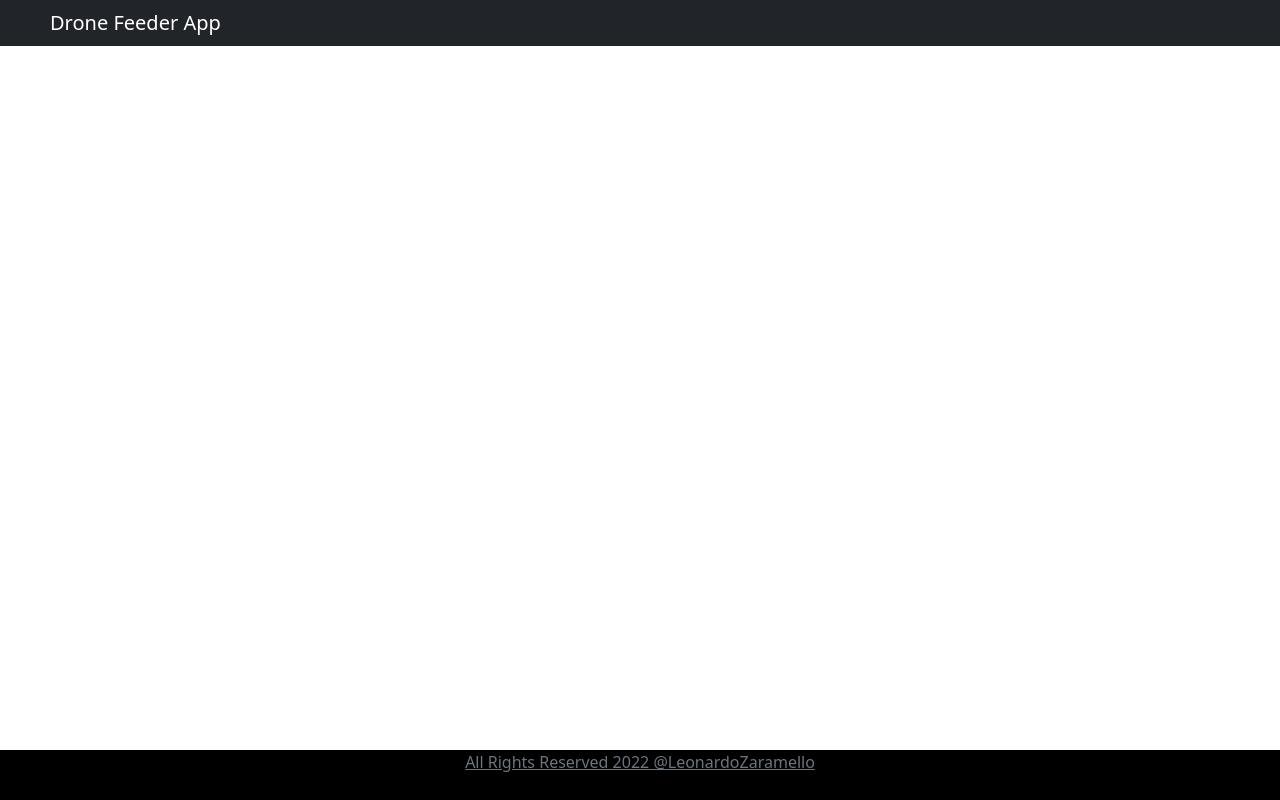
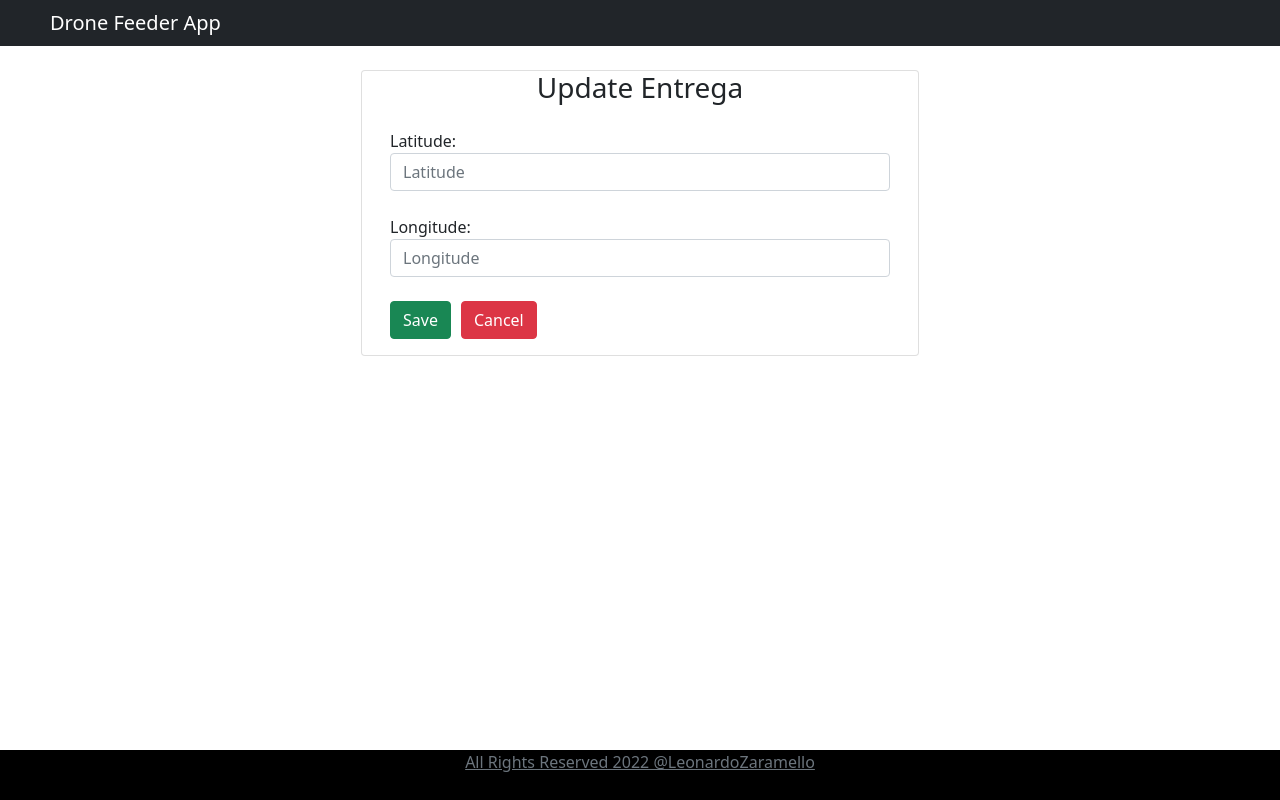
Before and after one commit to LeonardoZaramello/ProjetoJava-FrontEnd, a React (Create React App) app: page /add-entrega/1 in a window 1280 px wide. Built offline with nearby package versions, Linux system fonts and the light colour scheme; no server answers.

Commit message:
Add: Entrega CRUD

```diff
--- a/src/App.js
+++ b/src/App.js
@@ -3,8 +3,11 @@ import './App.css';
 import FooterComponent from './Components/FooterComponent';
 import HeaderComponent from './Components/HeaderComponent';
 import CreateDronePage from './Pages/CreateDronePage';
+import CreateEntregaPage from './Pages/CreateEntregaPage';
 import ListDronePage from './Pages/ListDronePage.jsx';
+import ListEntregaPage from './Pages/ListEntregaPage';
 import ViewDronePage from './Pages/ViewDronePage';
+import ViewEntregaPage from './Pages/ViewEntregaPage';
 
 function App() {
   return (
@@ -15,6 +18,9 @@ function App() {
         <Route exact path="/drones" component={ListDronePage} />
         <Route exact path="/add-drone/:id" component={CreateDronePage} />
         <Route exact path="/view-drone/:id" component={ViewDronePage} />
+        <Route exact path="/entregas" component={ListEntregaPage} />
+        <Route exact path="/add-entrega/:id" component={CreateEntregaPage} />
+        <Route exact path="/view-entrega/:id" component={ViewEntregaPage} />
       </Switch>
 
       </div>
--- /dev/null
+++ b/src/Pages/CreateEntregaPage.jsx
@@ -0,0 +1,121 @@
+import React, { Component } from "react";
+import EntregaServices from "../Services/EntregaServices";
+
+export default class CreateEntregaPage extends Component {
+  constructor(props) {
+    super(props);
+    this.state = {
+      id: this.props.match.params.id,
+      latitude: "",
+      longitude: "",
+    };
+
+    this.saveOrUpdateEntrega = this.saveOrUpdateEntrega.bind(this);
+    this.changeLatitudeHandler = this.changeLatitudeHandler.bind(this);
+    this.changeLongitudeHandler = this.changeLongitudeHandler.bind(this);
+    this.cancel = this.cancel.bind(this);
+  }
+
+  componentDidMount() {
+    if (this.state.id === "_add") {
+      return;
+    } else {
+      EntregaServices.getEntregaById(this.state.id).then((res) => {
+        let entrega = res.data;
+        this.setState({ latitude: entrega.latitude, longitude: entrega.longitude });
+      });
+    }
+  }
+
+  saveOrUpdateEntrega = (event) => {
+    event.preventDefault();
+    let entrega = { latitude: this.state.latitude, longitude: this.state.longitude };
+    console.log(`Entrega salva: ${JSON.stringify(entrega)}`);
+
+    if (this.state.id === "_add") {
+      EntregaServices.createEntrega(entrega).then((res) => {
+        this.props.history.push("/entregas");
+      });
+    } else {
+      EntregaServices.updateEntrega(entrega, this.state.id).then((res) => {
+        this.props.history.push("/entregas");
+      });
+    }
+  };
+
+  changeLatitudeHandler(event) {
+    this.setState({ latitude: event.target.value });
+  }
+
+  changeLongitudeHandler(event) {
+    this.setState({ longitude: event.target.value });
+  }
+
+  cancel() {
+    this.props.history.push("/entregas");
+  }
+
+  getTitle() {
+    if (this.state.id === "_add") {
+      return <h3 className="text-center">Add Entrega</h3>;
+    } else {
+      return <h3 className="text-center">Update Entrega</h3>;
+    }
+  }
+
+  render() {
+    return (
+      <div>
+        <br />
+        <div className="container">
+          <div className="row">
+            <div className="card col-md-6 offset-md-3 offset-md-3">
+              {this.getTitle()}
+              <div className="card-body">
+                <form>
+                  <div className="form-group">
+                    <label htmlFor="">Latitude: </label>
+                    <input
+                      placeholder="Latitude"
+                      name="latitude"
+                      className="form-control"
+                      value={this.state.latitude}
+                      onChange={this.changeLatitudeHandler}
+                    />
+                  </div>
+                  <br />
+
+                  <div className="form-group">
+                    <label htmlFor="">Longitude: </label>
+                    <input
+                      placeholder="Longitude"
+                      name="longitude"
+                      className="form-control"
+                      value={this.state.longitude}
+                      onChange={this.changeLongitudeHandler}
+                    />
+                  </div>
+                  <br />
+                </form>
+
+                <button
+                  className="btn btn-success"
+                  onClick={this.saveOrUpdateEntrega}
+                >
+                  Save
+                </button>
+                <button
+                  className="btn btn-danger"
+                  onClick={this.cancel}
+                  style={{ marginLeft: "10px" }}
+                >
+                  Cancel
+                </button>
+              </div>
+            </div>
+          </div>
+        </div>
+      </div>
+    );
+  }
+}
--- a/src/Pages/ListDronePage.jsx
+++ b/src/Pages/ListDronePage.jsx
@@ -57,6 +57,7 @@ export default class ListDronePage extends Component {
                 <th>Drone id</th>
                 <th>Drone Marca</th>
                 <th>Drone Modelo</th>
+                <th>Status</th>
                 <th>Actions</th>
               </tr>
             </thead>
@@ -69,6 +70,7 @@ export default class ListDronePage extends Component {
                     <td>{drone.id}</td>
                     <td>{drone.marca}</td>
                     <td>{drone.modelo}</td>
+                    <td>{drone.status}</td>
                     <td>
                       <button onClick={() => this.getDrone(drone.id)} className="btn btn-warning" style={{marginLeft: "10px"}}>Details</button>
                       <button onClick={() => this.editDrone(drone.id)} className="btn btn-info" style={{marginLeft: "10px"}}>Update</button>
--- /dev/null
+++ b/src/Pages/ListEntregaPage.jsx
@@ -0,0 +1,89 @@
+import React, { Component } from 'react'
+import EntregaServices from '../Services/EntregaServices';
+
+
+export default class ListEntregaPage extends Component {
+  constructor(props){
+    super(props);
+    this.state = {
+      entregas:[]
+    }
+
+    this.addEntrega = this.addEntrega.bind(this);
+    this.editEntrega = this.editEntrega.bind(this);
+    this.deleteEntrega = this.deleteEntrega.bind(this);
+    this.getEntrega = this.getEntrega.bind(this);
+  }
+
+  componentDidMount(){
+    EntregaServices.getEntregas().then(res =>{
+      this.setState({entregas: res.data});
+    });
+  }
+
+  addEntrega(){
+    this.props.history.push("/add-entrega/_add");
+  }
+
+  editEntrega(entregaId){
+    this.props.history.push(`/add-entrega/${entregaId}`);
+  }
+
+  getEntrega(entregaId){
+    this.props.history.push(`/view-entrega/${entregaId}`);
+  }
+
+  deleteEntrega(entregaId){
+    EntregaServices.deleteEntrega(entregaId).then(res => {
+      this.setState({entregas: this.state.entregas.filter(entrega => entrega.id !== entregaId)});
+    });
+  }
+
+  render() {
+    return (
+      <div>
+        <h1 className="text-center">Entregas List</h1>
+        <br />
+
+        <button className="btn btn-primary" onClick={this.addEntrega}>Add Entrega</button>
+        <div className="row">
+        <br />
+
+        </div>
+        <div className="row">
+          <table className="table table-striped table-bordered">
+            <thead>
+              <tr>
+                <th>Entrega id</th>
+                <th>Entrega Latitude</th>
+                <th>Entrega Longitude</th>
+                <th>Entrega status</th>
+                <th>Actions</th>
+              </tr>
+            </thead>
+
+            <tbody>
+              {
+                this.state.entregas.map(
+                  entrega =>
+                  <tr key={entrega.id}>
+                    <td>{entrega.id}</td>
+                    <td>{entrega.latitude}</td>
+                    <td>{entrega.longitude}</td>
+                    <td>{entrega.status}</td>
+                    <td>
+                      <button onClick={() => this.getEntrega(entrega.id)} className="btn btn-warning" style={{marginLeft: "10px"}}>Details</button>
+                      <button onClick={() => this.editEntrega(entrega.id)} className="btn btn-info" style={{marginLeft: "10px"}}>Update</button>
+                      <button onClick={() => this.deleteEntrega(entrega.id)} className="btn btn-danger" style={{marginLeft: "10px"}}>Delete</button>
+                    </td>
+                  </tr>
+                  )
+              }
+            </tbody>
+          </table>
+
+        </div>
+      </div>
+    )
+  }
+}
--- /dev/null
+++ b/src/Pages/ViewEntregaPage.jsx
@@ -0,0 +1,40 @@
+import React, { Component } from 'react'
+import EntregaServices from '../Services/EntregaServices';
+
+export default class ViewEntregaPage extends Component {
+  constructor(props){
+    super(props);
+    this.state = {
+      id: this.props.match.params.id,
+      entrega: {}
+    }
+  }
+
+  componentDidMount(){
+    EntregaServices.getEntregaById(this.state.id).then(res => {
+      this.setState({entrega: res.data});
+    });
+  }
+
+  render() {
+    return (
+      <div>
+        <div className="card col-md-6 offset-md-3">
+          <h1 className="text-center">Entrega Details</h1>
+          <div className="card-body">
+            <div className="row">
+              <label>Entrega Id: </label>
+              <h6>{this.state.entrega.id}</h6>
+              <label>Entrega Latitude: </label>
+              <h6>{this.state.entrega.latitude}</h6>
+              <label>Entrega Longitude: </label>
+              <h6>{this.state.entrega.longitude}</h6>
+              <label>Entrega Status: </label>
+              <h6>{this.state.entrega.status}</h6>
+            </div>
+          </div>
+        </div>
+      </div>
+    )
+  }
+}
--- /dev/null
+++ b/src/Services/EntregaServices.js
@@ -0,0 +1,29 @@
+import axios from "axios";
+
+const ENTREGA_BASE_API_URL = "http://localhost:8080/entregas"
+
+class EntregaServices {
+
+  getEntregas(){
+    return axios.get(ENTREGA_BASE_API_URL);
+  }
+
+  createEntrega(entrega){
+    console.log(entrega);
+    return axios.post(ENTREGA_BASE_API_URL, entrega);
+  }
+
+  getEntregaById(entregaId){
+    return axios.get(`${ENTREGA_BASE_API_URL}/${entregaId}`);
+  }
+
+  updateEntrega(entrega, entregaId){
+    return axios.put(`${ENTREGA_BASE_API_URL}/${entregaId}`, entrega);
+  }
+
+  deleteEntrega(entregaId){
+    return axios.delete(`${ENTREGA_BASE_API_URL}/${entregaId}`);
+  }
+}
+
+export default new EntregaServices()
```
Also changed, not shown: 2 other files (tests, documents, lock files or other folders).
